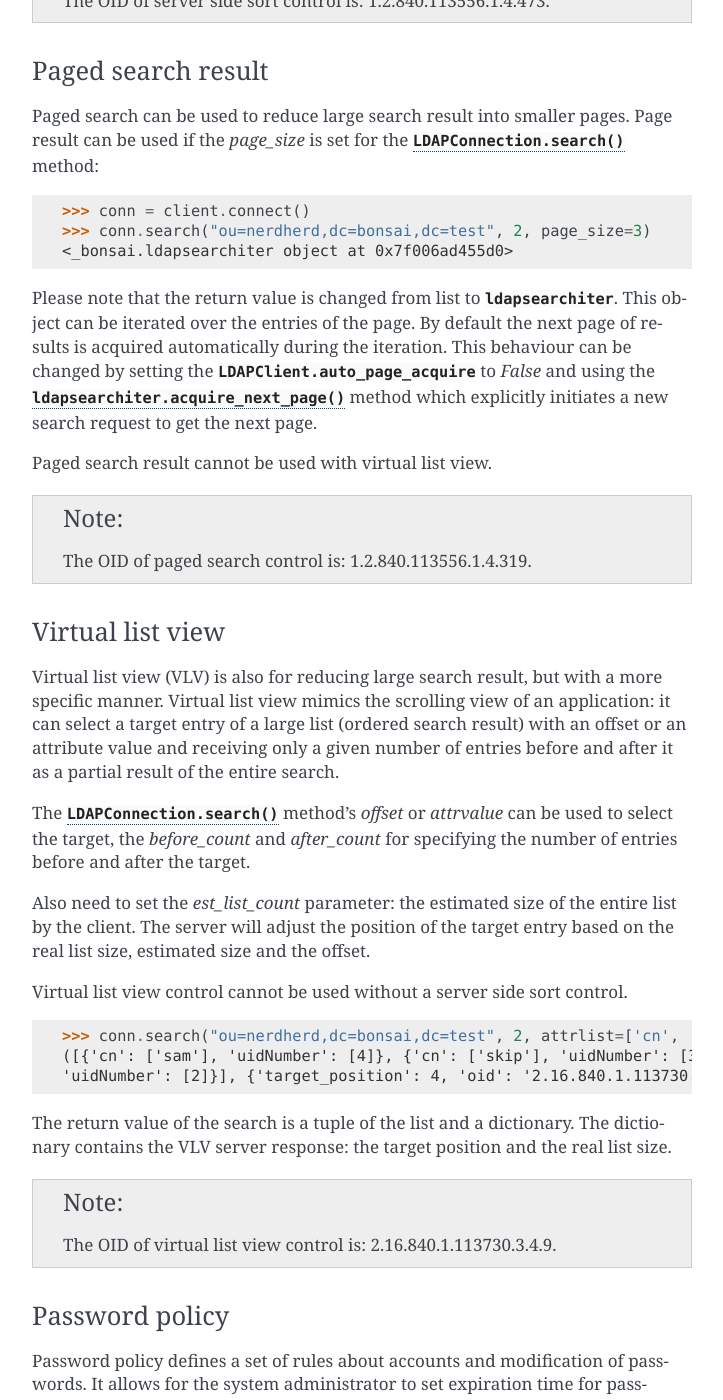
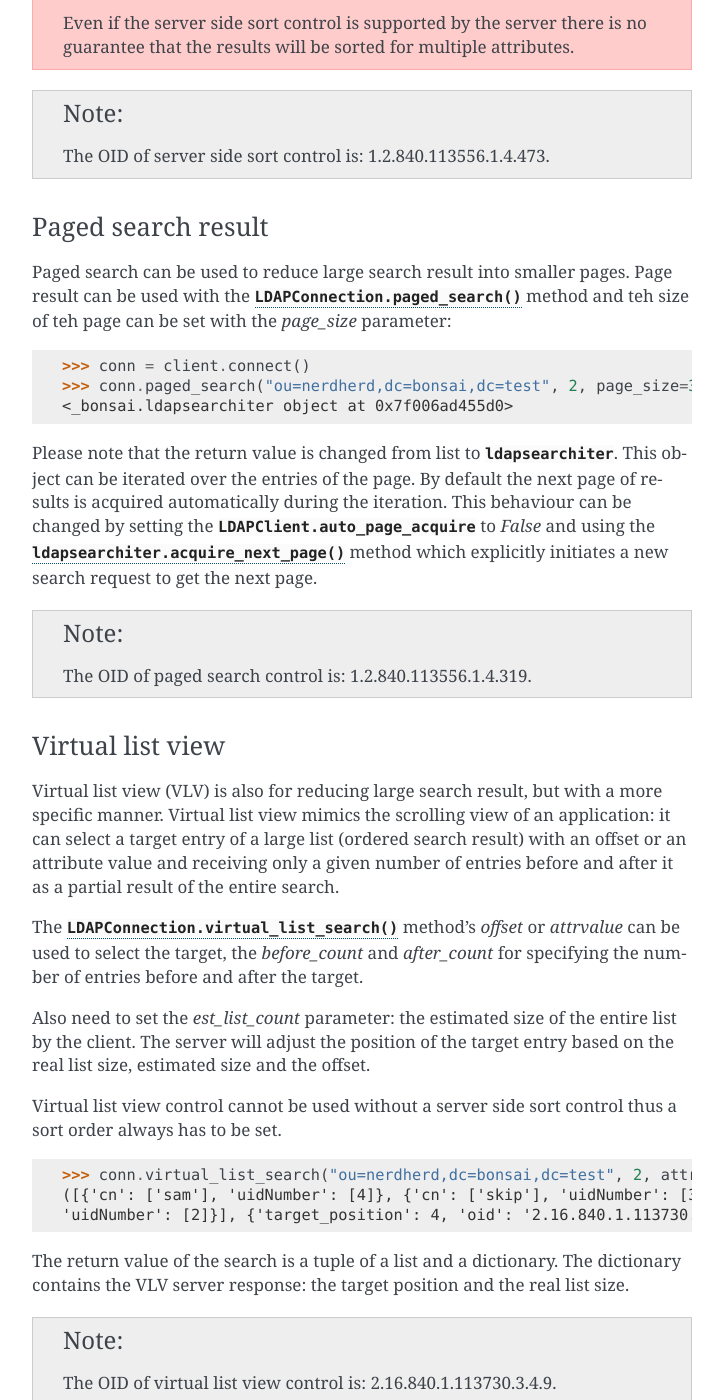
Before and after one commit to noirello/bonsai, a Sphinx documentation site: the page built from docs/advanced.rst, in a window 1280 px wide and 1400 px high, scrolled down 5133 px. Shown: the whole window, without its empty margins (388-1111 px from the left). Built offline with Sphinx 7.4.7, drawn with Linux system fonts in a browser that asks for light colours; some of the changed text lies outside the part shown.

Commit message:
Update docs

```diff
--- a/CHANGELOG.rst
+++ b/CHANGELOG.rst
@@ -1,6 +1,6 @@
 Changelog
 ==========
-[1.0.0] - 2018-08-22
+[1.0.0] - 2018-08-26
 --------------------
 
 Changed
--- a/docs/advanced.rst
+++ b/docs/advanced.rst
@@ -112,10 +112,16 @@
 it is possible to requesting a TGT with the module's client if username, password and realm name
 are all provided:
 
-    >>> client = bonsai.LDAPClient()
+    >>> client = bonsai.LDAPClient("ldap://bonsai.test")
     >>> client.set_credentials("GSSAPI", "admin", "secret", "BONSAI.TEST")
     >>> client.connect().whoami()
     'dn:cn=admin,dc=bonsai,dc=test'
+
+It is also possible to use a Kerberos keytabs when the module is built with Kerberos support:
+
+    >>> client.set_credentials("GSSAPI", user="chuck", realm="BONSAI.TEST", keytab="./user.keytab")
+    >>> client.connect().whoami()
+    'dn:cn=chuck,ou=nerdherd,dc=bonsai,dc=test'
 
 Please note that the Kerberos realm names are typically uppercase with few exceptions.
 
@@ -222,10 +228,11 @@
 -------------------
 
 Paged search can be used to reduce large search result into smaller pages. Page result can be used
-if the `page_size` is set for the :meth:`LDAPConnection.search` method:
+with the :meth:`LDAPConnection.paged_search` method and teh size of teh page can be set with the
+`page_size` parameter:
 
     >>> conn = client.connect()
-    >>> conn.search("ou=nerdherd,dc=bonsai,dc=test", 2, page_size=3)
+    >>> conn.paged_search("ou=nerdherd,dc=bonsai,dc=test", 2, page_size=3)
     <_bonsai.ldapsearchiter object at 0x7f006ad455d0>
 
 Please note that the return value is changed from list to :class:`ldapsearchiter`. This object can
@@ -233,8 +240,6 @@
 during the iteration. This behaviour can be changed by setting the :attr:`LDAPClient.auto_page_acquire`
 to `False` and using the :meth:`ldapsearchiter.acquire_next_page` method which explicitly initiates
 a new search request to get the next page.
-
-Paged search result cannot be used with virtual list view.
 
 .. note::
     The OID of paged search control is: 1.2.840.113556.1.4.319.
@@ -247,21 +252,22 @@
 large list (ordered search result) with an offset or an attribute value and receiving only a
 given number of entries before and after it as a partial result of the entire search.
 
-The :meth:`LDAPConnection.search` method's `offset` or `attrvalue` can be used to select the
-target, the `before_count` and `after_count` for specifying the number of entries before and after
+The :meth:`LDAPConnection.virtual_list_search` method's `offset` or `attrvalue` can be used to select
+the target, the `before_count` and `after_count` for specifying the number of entries before and after
 the target.
 
 Also need to set the `est_list_count` parameter: the estimated size of the entire list by the
 client. The server will adjust the position of the target entry based on the real list size,
 estimated size and the offset.
 
-Virtual list view control cannot be used without a server side sort control.
+Virtual list view control cannot be used without a server side sort control thus a sort order
+always has to be set.
 
-    >>> conn.search("ou=nerdherd,dc=bonsai,dc=test", 2, attrlist=['cn', 'uidNumber'], sort_order=['-uidNumber'], offset=4, before_count=1, after_count=1, est_list_count=6)
+    >>> conn.virtual_list_search("ou=nerdherd,dc=bonsai,dc=test", 2, attrlist=['cn', 'uidNumber'], sort_order=['-uidNumber'], offset=4, before_count=1, after_count=1, est_list_count=6)
     ([{'cn': ['sam'], 'uidNumber': [4]}, {'cn': ['skip'], 'uidNumber': [3]}, {'cn': ['jeff'],
     'uidNumber': [2]}], {'target_position': 4, 'oid': '2.16.840.1.113730.3.4.10', 'list_count': 7})
 
-The return value of the search is a tuple of the list and a dictionary. The dictionary contains
+The return value of the search is a tuple of a list and a dictionary. The dictionary contains
 the VLV server response: the target position and the real list size.
 
 .. note::
--- a/docs/api.rst
+++ b/docs/api.rst
@@ -227,6 +227,10 @@
     `attrvalue` and contains the specific number of entries after and before, set with
     `after_count` and `before_count`. The `est_list_count` is an estimation of the entire searched
     list that helps to the server to position the target entry.
+
+    The result of the operation is a tuple of a list and a dictionary. The dictionary contains
+    the VLV server response: the target position and the real list size. Thi list contains the
+    searched entries.
 
     For further details using these controls please see :ref:`ldap-controls`.
 
--- a/docs/tutorial.rst
+++ b/docs/tutorial.rst
@@ -96,7 +96,7 @@
     >>> conn.add(anna)
     True
 
-It's important, that we must set the schemas and every other attributes, that the schemas require.
+It's important, that we must set the schemas and every other attribute, that the schemas require.
 If we miss a required attribute, the server will not finish the operation and return with an
 :class:`bonsai.ObjectClassViolation` error.
 
--- a/lib/__init__.py
+++ b/lib/__init__.py
@@ -11,4 +11,4 @@
 from .errors import *
 from .utils import *
 
-__version__ = "1.0.0a1"
+__version__ = "1.0.0"
```
Also changed, not shown: other parts of docs/advanced.rst (+10 -11 lines).
